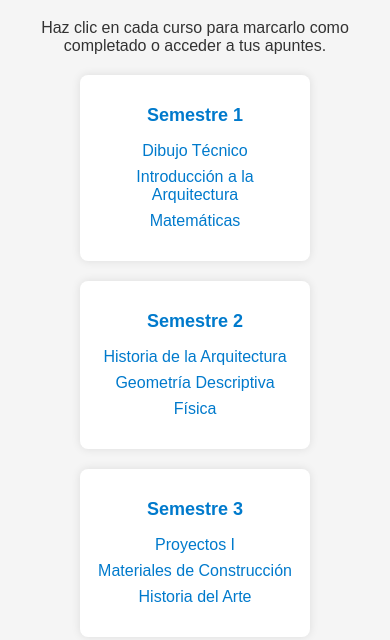
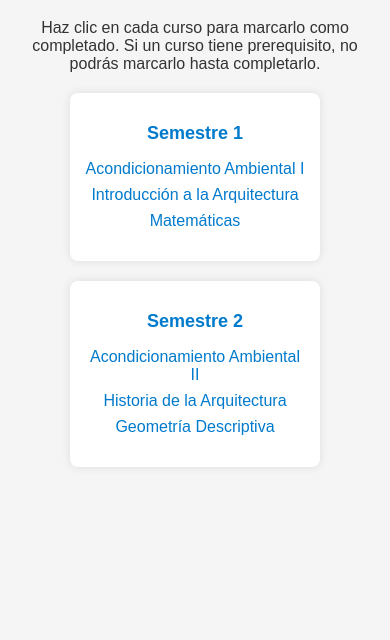
Before and after one commit to SOPHIE921203/MALLA-CURRICULAR-2022, a plain HTML site: page index.html in a window 390 px wide. Shown: the part 98-738 px from the top of the page. Drawn offline with Linux system fonts and the light colour scheme.

Commit message:
Subir malla curricular con prerequisitos

```diff
--- a/index.html
+++ b/index.html
@@ -8,12 +8,12 @@
 </head>
 <body>
     <h1>Malla Curricular de Arquitectura</h1>
-    <p>Haz clic en cada curso para marcarlo como completado o acceder a tus apuntes.</p>
+    <p>Haz clic en cada curso para marcarlo como completado. Si un curso tiene prerequisito, no podrás marcarlo hasta completarlo.</p>
     <div class="grid">
         <div class="semestre">
             <h2>Semestre 1</h2>
             <ul>
-                <li><a href="#">Dibujo Técnico</a></li>
+                <li><a href="#" data-curso="acond1">Acondicionamiento Ambiental I</a></li>
                 <li><a href="#">Introducción a la Arquitectura</a></li>
                 <li><a href="#">Matemáticas</a></li>
             </ul>
@@ -21,20 +21,86 @@
         <div class="semestre">
             <h2>Semestre 2</h2>
             <ul>
+                <li><a href="#" data-curso="acond2" data-prereq="acond1">Acondicionamiento Ambiental II</a></li>
                 <li><a href="#">Historia de la Arquitectura</a></li>
                 <li><a href="#">Geometría Descriptiva</a></li>
-                <li><a href="#">Física</a></li>
-            </ul>
-        </div>
-        <div class="semestre">
-            <h2>Semestre 3</h2>
-            <ul>
-                <li><a href="#">Proyectos I</a></li>
-                <li><a href="#">Materiales de Construcción</a></li>
-                <li><a href="#">Historia del Arte</a></li>
             </ul>
         </div>
     </div>
-    <script src="script.js"></script>
+
+    <script>
+        document.querySelectorAll('.semestre a').forEach(link => {
+            link.addEventListener('click', function(e) {
+                e.preventDefault();
+                const prereq = this.dataset.prereq;
+                if (prereq) {
+                    const prereqLink = document.querySelector(`[data-curso="${prereq}"]`);
+                    if (!prereqLink.classList.contains('completado')) {
+                        alert('Debes completar primero el curso prerequisito antes de marcar este.');
+                        return;
+                    }
+                }
+                this.classList.toggle('completado');
+            });
+        });
+    </script>
+    <style>
+        body {
+            font-family: sans-serif;
+            margin: 20px;
+            background: #f5f5f5;
+            color: #333;
+            text-align: center;
+        }
+
+        h1 {
+            color: #333;
+        }
+
+        .grid {
+            display: flex;
+            flex-wrap: wrap;
+            justify-content: center;
+            gap: 20px;
+            margin-top: 20px;
+        }
+
+        .semestre {
+            background: white;
+            padding: 15px;
+            border-radius: 8px;
+            width: 220px;
+            box-shadow: 0 0 10px rgba(0,0,0,0.1);
+        }
+
+        .semestre h2 {
+            font-size: 18px;
+            color: #007acc;
+        }
+
+        .semestre ul {
+            list-style: none;
+            padding: 0;
+        }
+
+        .semestre li {
+            margin: 8px 0;
+        }
+
+        .semestre a {
+            color: #007acc;
+            text-decoration: none;
+            cursor: pointer;
+        }
+
+        .semestre a:hover {
+            text-decoration: underline;
+        }
+
+        .completado {
+            color: green;
+            font-weight: bold;
+        }
+    </style>
 </body>
 </html>
```
